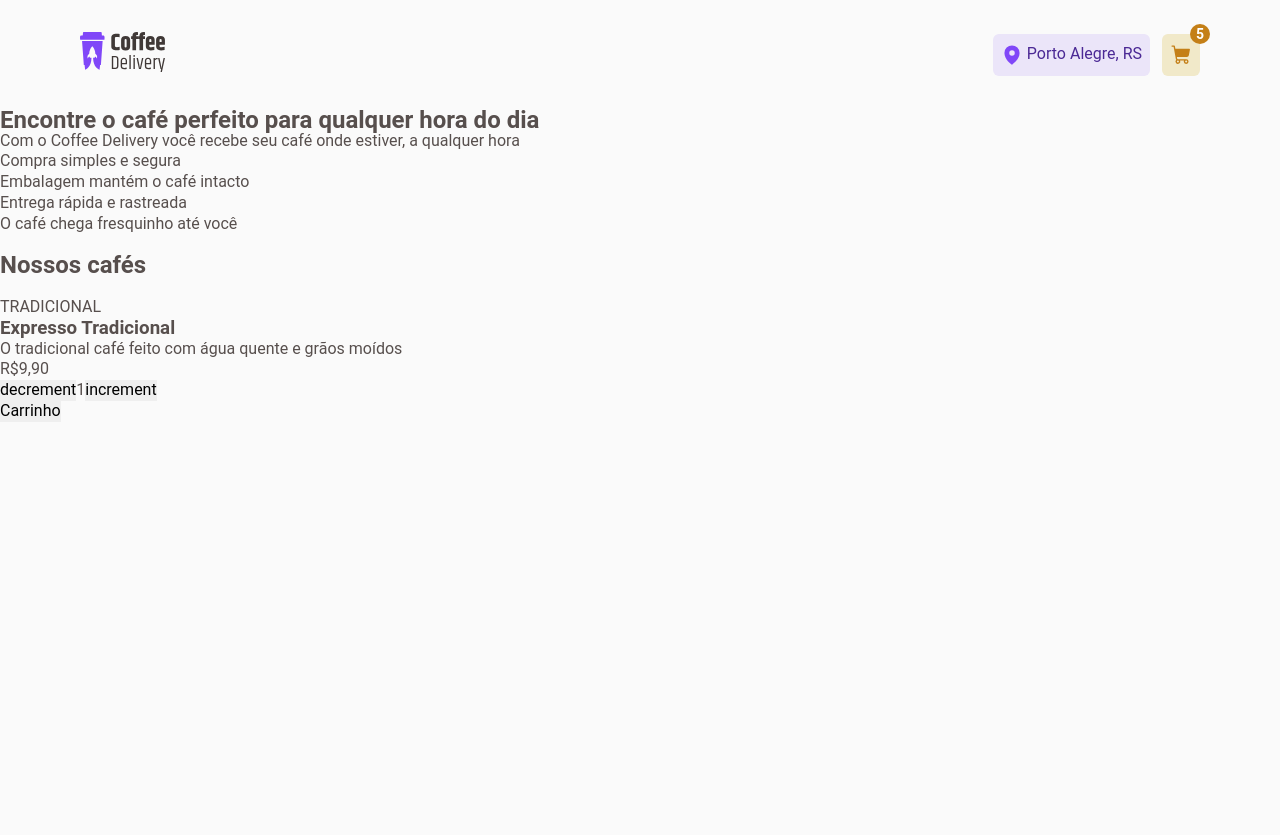
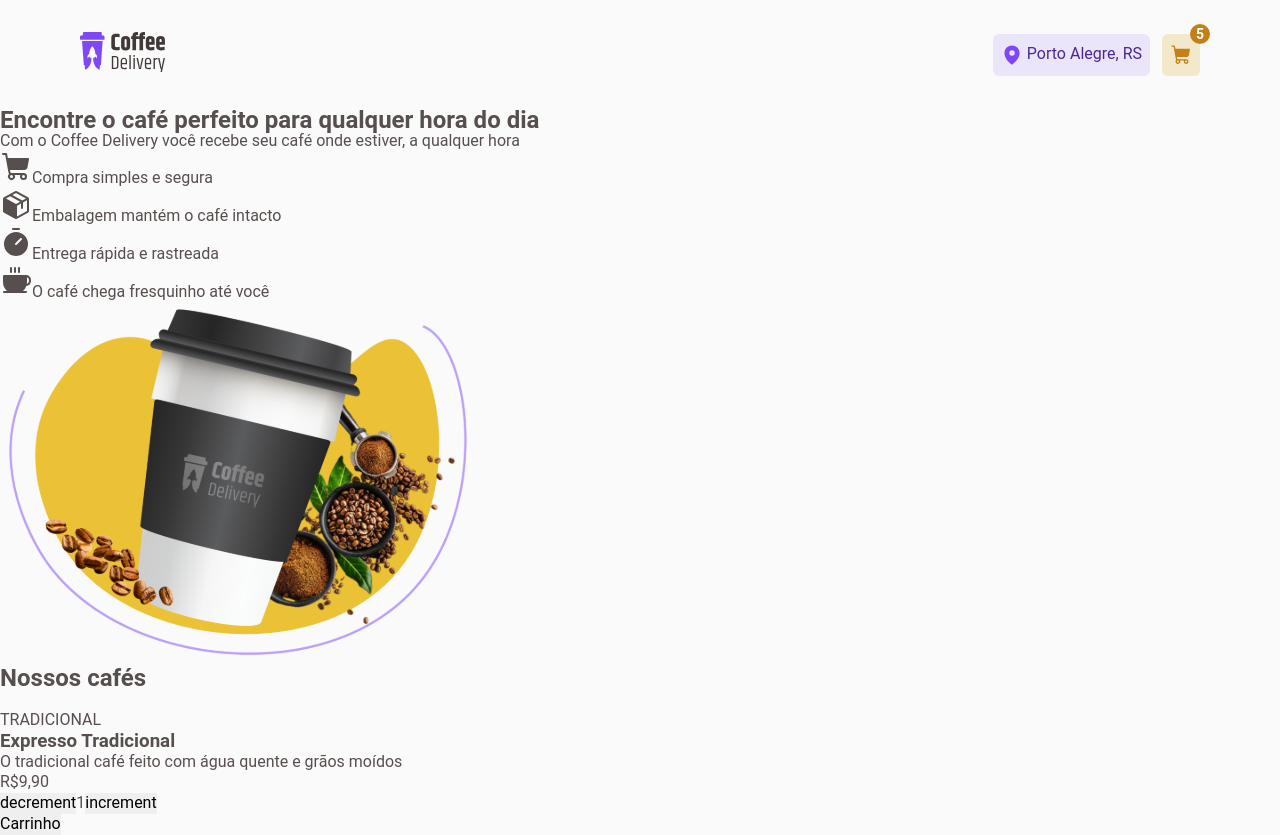
Before and after one commit to alessandroibes/ignite-challenge-reacjs-coffee-delivery, a React (Vite) app: page / in a window 1280 px wide. Before the commit the page ends 800 px from the top, so only its background shows below. Built offline with nearby package versions, Linux system fonts and the light colour scheme.

Commit message:
Reestruturação da Home

```diff
--- a/src/pages/Home/index.tsx
+++ b/src/pages/Home/index.tsx
@@ -1,42 +1,49 @@
+import { Coffee, Package, ShoppingCart, Timer } from '@phosphor-icons/react';
+import { CoffeeList, Heading, Hero, HeroContent, Info } from './styles';
+
 export function Home() {
   return (
     <div>
-      <section className="hero">
-        <div className="heroContent">
+      <Hero>
+        <HeroContent>
           <div>
-            <div className="heroHeading">
+            <Heading>
               <h1>Encontre o café perfeito para qualquer hora do dia</h1>
 
               <span>
                 Com o Coffee Delivery você recebe seu café onde estiver, a
                 qualquer hora
               </span>
-            </div>
+            </Heading>
 
-            <div className="heroInfo">
+            <Info>
               <div>
+                <ShoppingCart size={32} weight="fill" />
                 <span>Compra simples e segura</span>
               </div>
 
               <div>
+                <Package size={32} weight="fill" />
                 <span>Embalagem mantém o café intacto</span>
               </div>
 
               <div>
+                <Timer size={32} weight="fill" />
                 <span>Entrega rápida e rastreada</span>
               </div>
 
               <div>
+                <Coffee size={32} weight="fill" />
                 <span>O café chega fresquinho até você</span>
               </div>
-            </div>
+            </Info>
           </div>
 
-          <img src="" />
-        </div>
-      </section>
+          <img src="/images/hero.svg" alt="Café do Coffee Delivery" />
+        </HeroContent>
+      </Hero>
 
-      <section className="coffeeList">
+      <CoffeeList>
         <h2>Nossos cafés</h2>
 
         <div>
@@ -71,7 +78,7 @@ export function Home() {
             </div>
           </div>
         </div>
-      </section>
+      </CoffeeList>
     </div>
   );
 }
--- a/src/pages/Home/styles.ts
+++ b/src/pages/Home/styles.ts
@@ -0,0 +1,11 @@
+import styled from 'styled-components';
+
+export const Hero = styled.section``;
+
+export const HeroContent = styled.div``;
+
+export const Heading = styled.div``;
+
+export const Info = styled.div``;
+
+export const CoffeeList = styled.section``;
```
Also changed, not shown: public/images/hero.svg (added).
